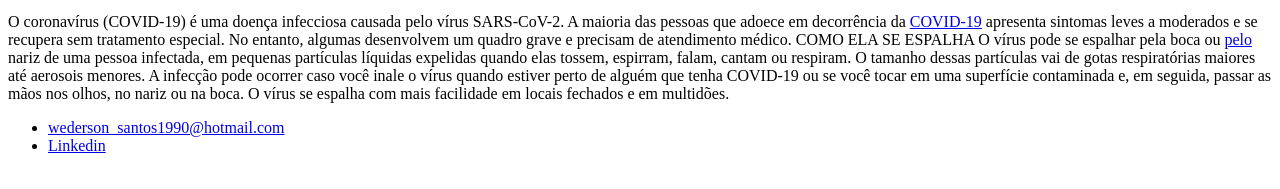
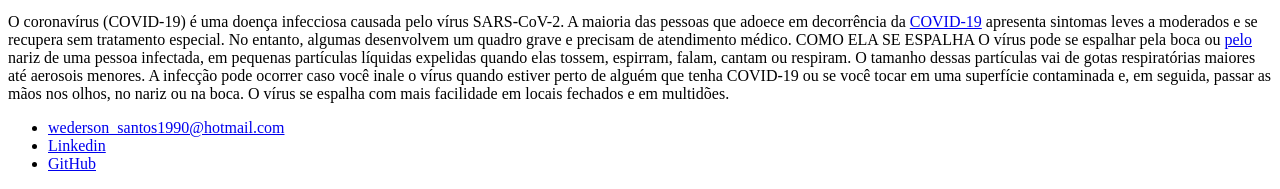
Before and after one commit to wederson1990/AulaDeHtmlDaDIO, a plain HTML site: page index.html in a window 1280 px wide. Shown: the part 701-890 px from the top of the page. Drawn offline with Linux system fonts and the light colour scheme.

Commit message:
aula de html
inserir links

```diff
--- a/index.html
+++ b/index.html
@@ -35,6 +35,9 @@ A infecção pode ocorrer caso você inale o vírus quando estiver perto de algu
                 <li>
                     <a href="https://www.linkedin.com/in/wederson-silva-santos-52764b44/">Linkedin</a>
                 </li>
+                <li>
+                    <a href="https://github.com/wederson1990">GitHub</a>
+                </li>
             </ul>
         </footer>
     </body>
```
